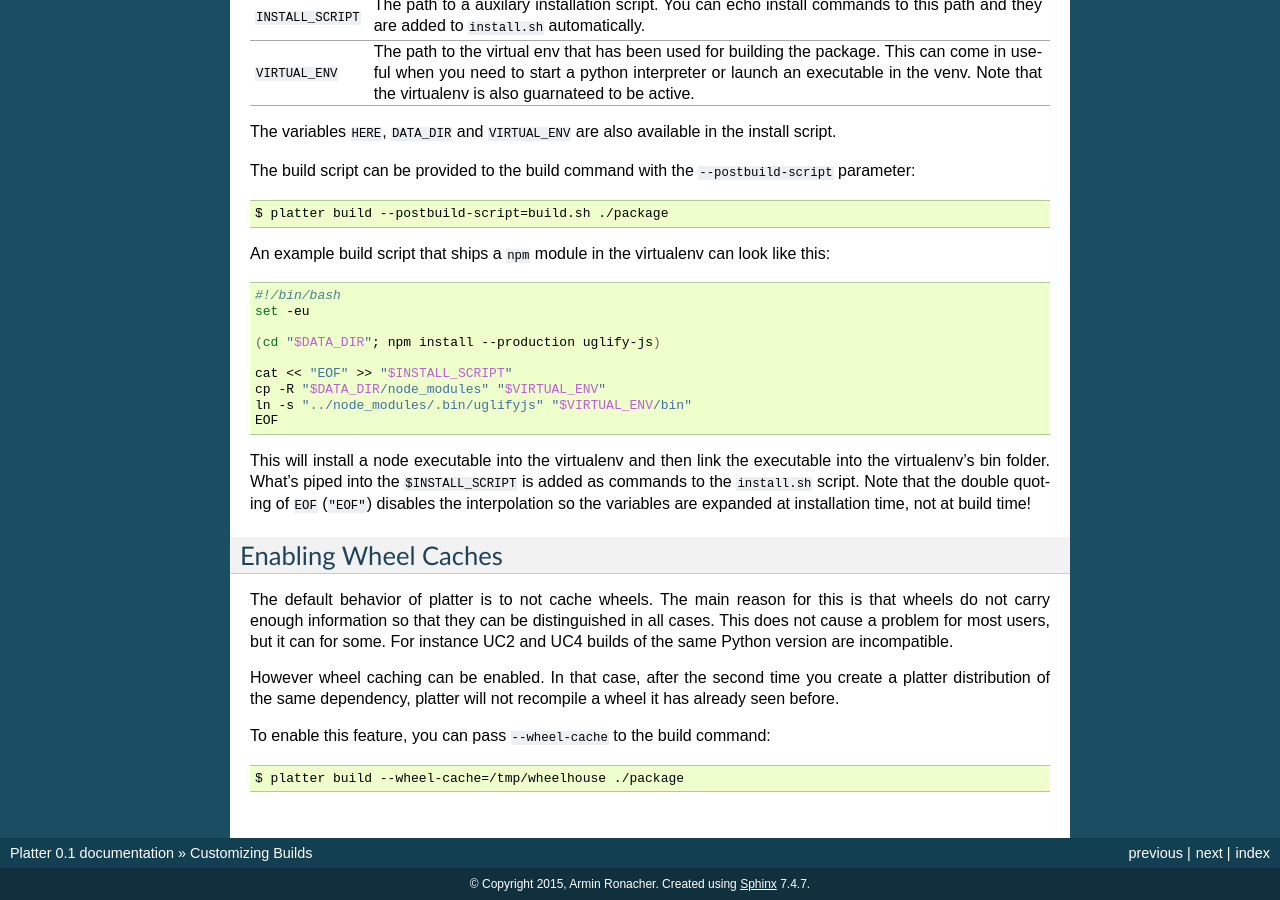
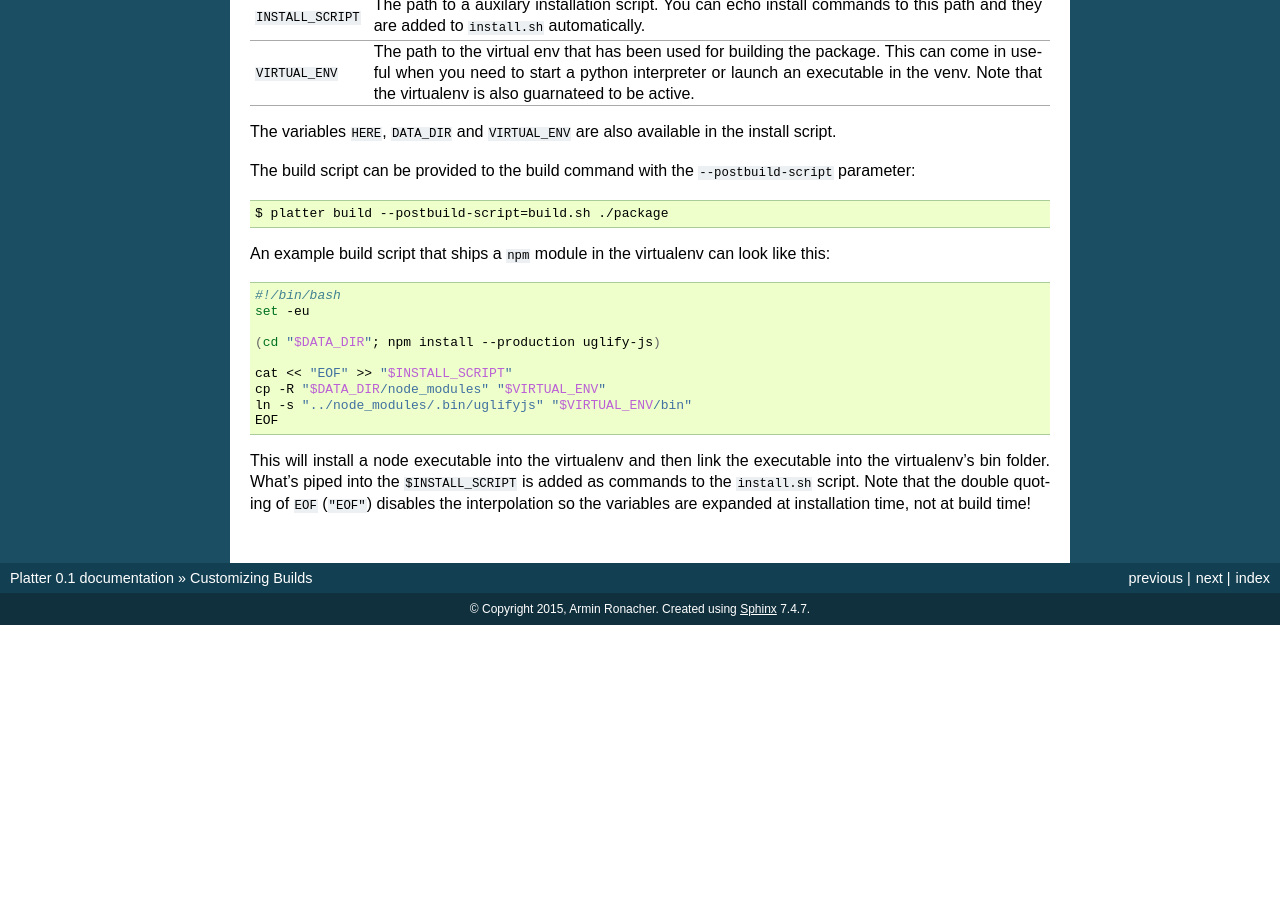
Before and after one commit to mitsuhiko/platter, a Sphinx documentation site: the page built from docs/customizing.rst, in a window 1280 px wide and 900 px high, scrolled down 1699 px. Built offline with Sphinx 7.4.7, drawn with Linux system fonts in a browser that asks for light colours; after the commit the page ends 2324 px from its top, so only the background shows below that; some of the changed text lies outside the part shown.

Commit message:
Removed mention of cache from the customizing page.

```diff
--- a/docs/customizing.rst
+++ b/docs/customizing.rst
@@ -144,21 +144,3 @@ executable into the virtualenv's bin folder.  What's piped into the
 Note that the double quoting of ``EOF`` (``"EOF"``) disables the
 interpolation so the variables are expanded at installation time, not at
 build time!
-
-Enabling Wheel Caches
----------------------
-
-The default behavior of platter is to not cache wheels.  The main reason
-for this is that wheels do not carry enough information so that they can
-be distinguished in all cases.  This does not cause a problem for most
-users, but it can for some.  For instance UC2 and UC4 builds of the same
-Python version are incompatible.
-
-However wheel caching can be enabled.  In that case, after the second time
-you create a platter distribution of the same dependency, platter will not
-recompile a wheel it has already seen before.
-
-To enable this feature, you can pass ``--wheel-cache`` to the build
-command::
-
-    $ platter build --wheel-cache=/tmp/wheelhouse ./package
```
